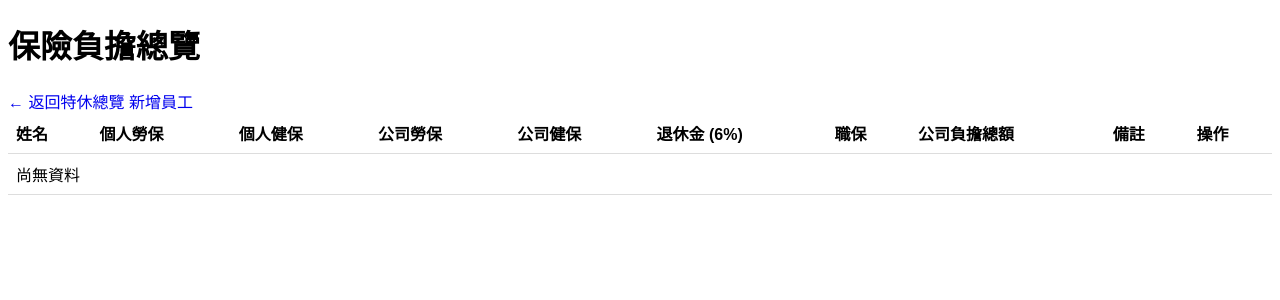
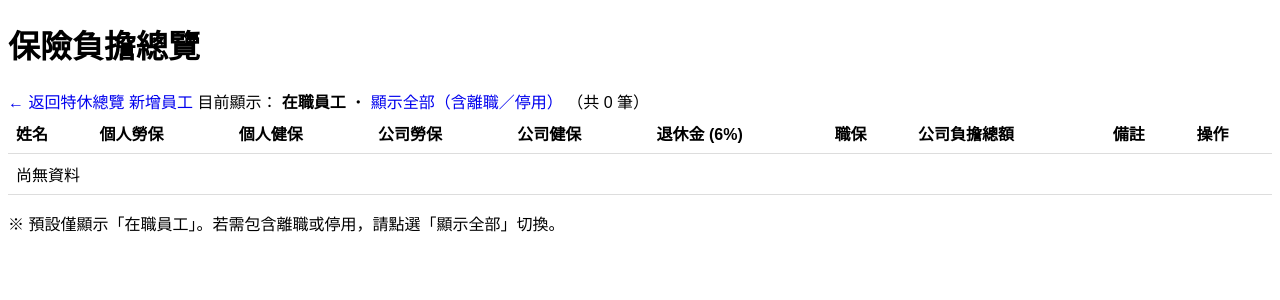
Before and after one commit to penguinpharmacy/penguin-HR-system, a Flask app: page /insurance in a window 1280 px wide. Shown: the top 300 px of the page. Run offline with Flask 3, Linux system fonts and the light colour scheme; data that the repository does not hold is empty; some libraries are stand-ins or nearby versions.

Commit message:
Update insurance.html

```diff
--- a/templates/insurance.html
+++ b/templates/insurance.html
@@ -7,10 +7,26 @@
 </head>
 <body class="p-4">
   <h1 class="text-2xl mb-4">保險負擔總覽</h1>
-  <a href="{{ url_for('index') }}" class="text-purple-600">← 返回特休總覽</a>
-  <a href="{{ url_for('add_employee') }}" class="ml-4 text-purple-600">新增員工</a>
 
-  <table class="min-w-full border mt-4">
+  <div class="mb-3 flex items-center gap-4">
+    <a href="{{ url_for('index') }}" class="text-purple-600">← 返回特休總覽</a>
+    <a href="{{ url_for('add_employee') }}" class="text-purple-600">新增員工</a>
+
+    <!-- 顯示篩選切換 -->
+    <span class="ml-2 text-gray-600 text-sm">
+      目前顯示：
+      {% if show_all %}
+        <strong>全部（含離職／停用）</strong> ・
+        <a href="{{ url_for('list_insurance') }}" class="text-blue-600">只看在職</a>
+      {% else %}
+        <strong>在職員工</strong> ・
+        <a href="{{ url_for('list_insurance', all='1') }}" class="text-blue-600">顯示全部（含離職／停用）</a>
+      {% endif %}
+      （共 {{ items|length }} 筆）
+    </span>
+  </div>
+
+  <table class="min-w-full border mt-2">
     <thead>
       <tr>
         <th>姓名</th>
@@ -29,24 +45,55 @@
       {% for emp_id, name, pl, ph, cl, ch, r6, oi, tc, note in items %}
       <tr class="border-t">
         <td>{{ name }}</td>
-        <td>{{ pl }}</td>
-        <td>{{ ph }}</td>
-        <td>{{ cl }}</td>
-        <td>{{ ch }}</td>
-        <td>{{ r6 }}</td>
-        <td>{{ oi }}</td>
-        <td>{{ tc }}</td>
+        <td>{{ pl or 0 }}</td>
+        <td>{{ ph or 0 }}</td>
+        <td>{{ cl or 0 }}</td>
+        <td>{{ ch or 0 }}</td>
+        <td>{{ r6 or 0 }}</td>
+        <td>{{ oi or 0 }}</td>
+        <td>{{ tc or 0 }}</td>
         <td>{{ note }}</td>
         <td>
-          <a href="{{ url_for('edit_insurance', emp_id=emp_id) }}"
-             class="text-blue-600">編輯</a>
+          <a href="{{ url_for('edit_insurance', emp_id=emp_id) }}" class="text-blue-600">編輯</a>
         </td>
       </tr>
       {% endfor %}
+
       {% if not items %}
       <tr><td colspan="10" class="text-center py-4">尚無資料</td></tr>
       {% endif %}
     </tbody>
+
+    <!-- 總計列（僅前端累加顯示） -->
+    {% if items %}
+    {% set t = namespace(pl=0, ph=0, cl=0, ch=0, r6=0, oi=0, tc=0) %}
+    {% for emp_id, name, pl, ph, cl, ch, r6, oi, tc, note in items %}
+      {% set t.pl = t.pl + (pl or 0) %}
+      {% set t.ph = t.ph + (ph or 0) %}
+      {% set t.cl = t.cl + (cl or 0) %}
+      {% set t.ch = t.ch + (ch or 0) %}
+      {% set t.r6 = t.r6 + (r6 or 0) %}
+      {% set t.oi = t.oi + (oi or 0) %}
+      {% set t.tc = t.tc + (tc or 0) %}
+    {% endfor %}
+    <tfoot>
+      <tr class="border-t bg-gray-50">
+        <td><strong>總計</strong></td>
+        <td><strong>{{ t.pl }}</strong></td>
+        <td><strong>{{ t.ph }}</strong></td>
+        <td><strong>{{ t.cl }}</strong></td>
+        <td><strong>{{ t.ch }}</strong></td>
+        <td><strong>{{ t.r6 }}</strong></td>
+        <td><strong>{{ t.oi }}</strong></td>
+        <td><strong>{{ t.tc }}</strong></td>
+        <td colspan="2"></td>
+      </tr>
+    </tfoot>
+    {% endif %}
   </table>
+
+  <p class="text-gray-600 text-sm mt-2">
+    ※ 預設僅顯示「在職員工」。若需包含離職或停用，請點選「顯示全部」切換。
+  </p>
 </body>
 </html>
```
